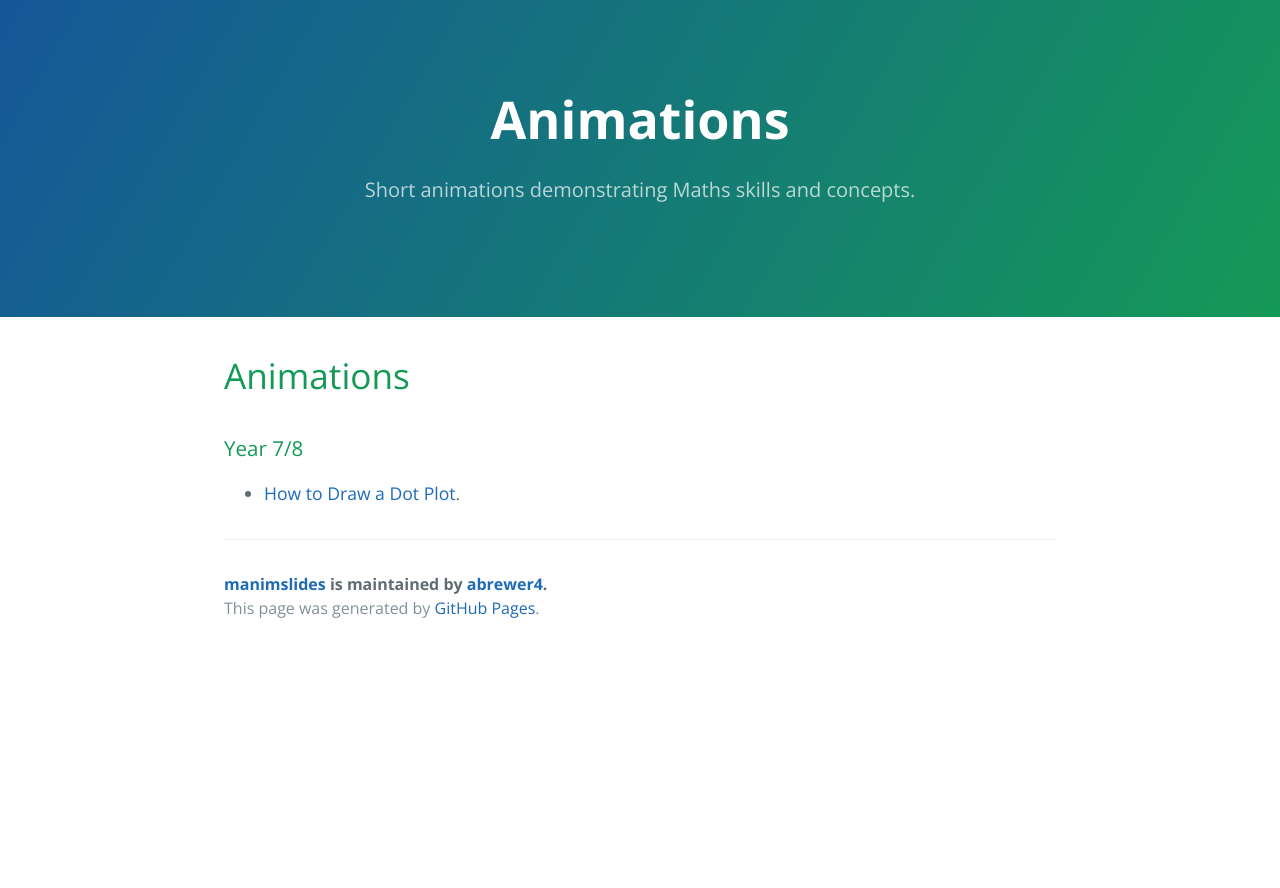
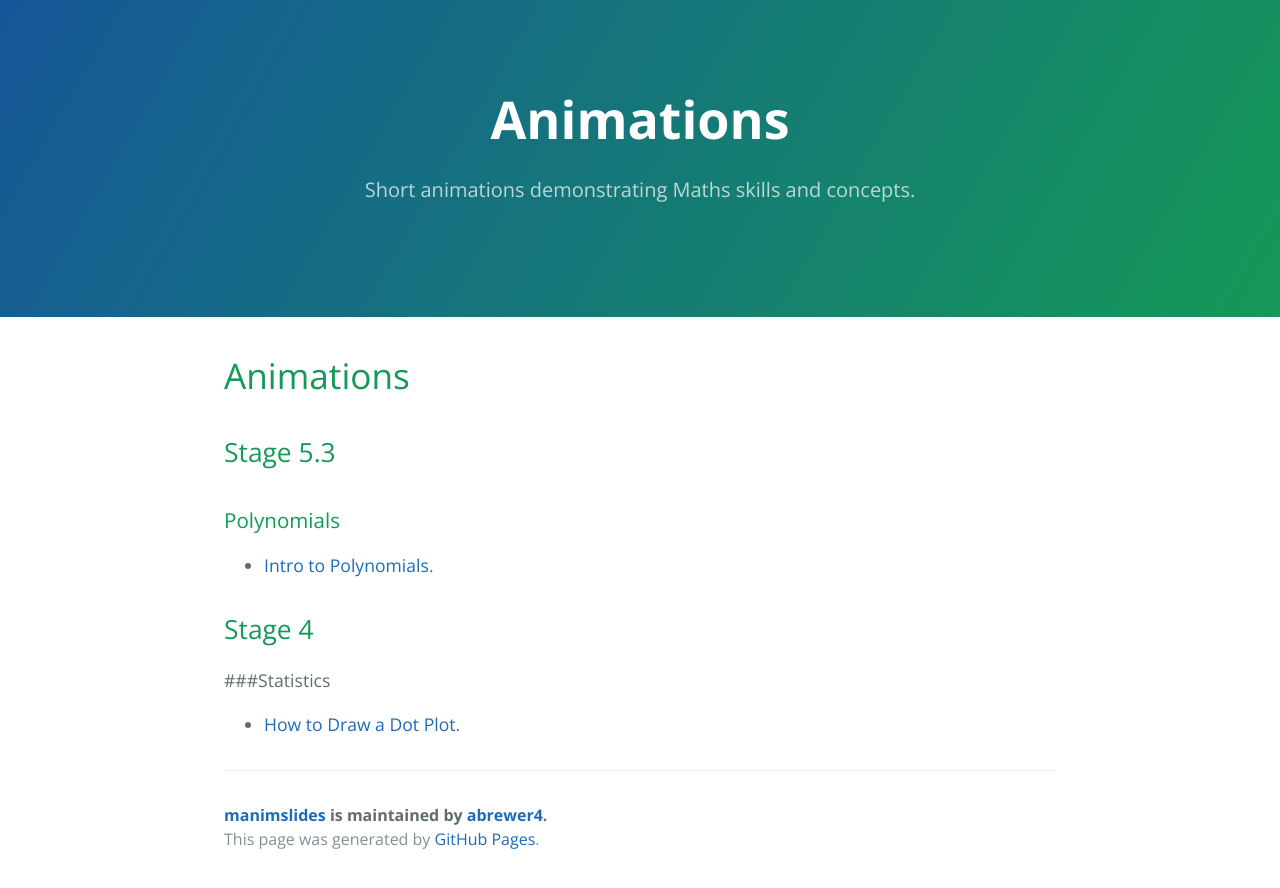
Before and after one commit to abrewer4/manimslides, a Jekyll site: the page built from index.md, in a window 1280 px wide. Shown: the top 888 px of the page. Built offline with Jekyll 4.4.1, drawn with Linux system fonts in a browser that asks for light colours; our own code applies the rules of GitHub Pages for plain Markdown files.

Commit message:
Added Polynomials

```diff
--- a/index.md
+++ b/index.md
@@ -1,5 +1,11 @@
 
 # Animations
 
-### Year 7/8
+## Stage 5.3
+### Polynomials
+* [Intro to Polynomials](./Projects/IntroToPolynomials/index.html).
+
+
+## Stage 4
+###Statistics
 * [How to Draw a Dot Plot](./Projects/DrawingDotPlots/index.html).
```
